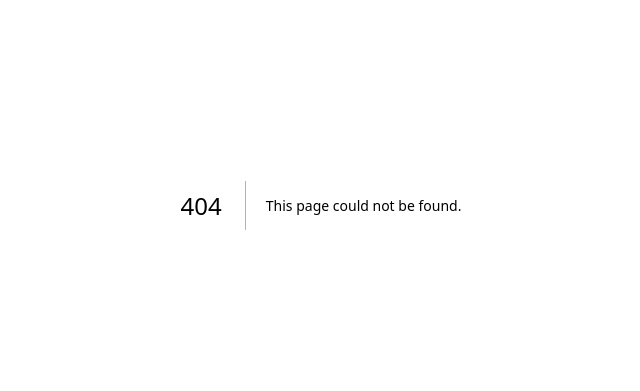
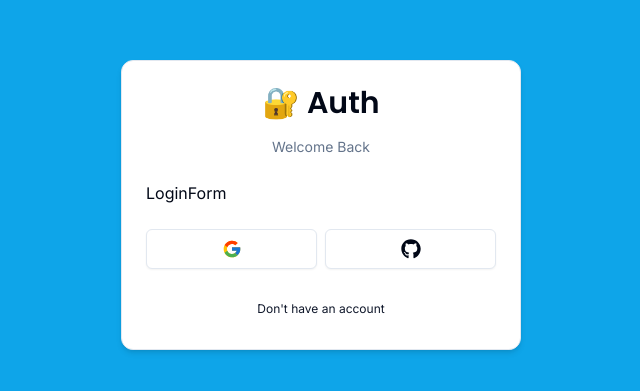
Before and after one commit to Sushannt/Next-Auth-App, a Next.js app: page /auth/login in a window 1280 px wide. Before the commit this address had no page. Shown: the part 195-586 px from the top of the page, without its empty margins (319-959 px from the left). Built offline with nearby package versions, Linux system fonts and the light colour scheme.

Commit message:
login form Card layout done

```diff
--- a/package.json
+++ b/package.json
@@ -6,7 +6,8 @@
     "dev": "next dev",
     "build": "next build",
     "start": "next start",
-    "lint": "next lint"
+    "lint": "next lint",
+    "shadcn-add": "npx shadcn-ui@latest add"
   },
   "dependencies": {
     "@radix-ui/react-slot": "^1.1.0",
@@ -16,6 +17,7 @@
     "next": "14.2.5",
     "react": "^18",
     "react-dom": "^18",
+    "react-icons": "^5.2.1",
     "tailwind-merge": "^2.4.0",
     "tailwindcss-animate": "^1.0.7"
   },
--- /dev/null
+++ b/src/app/auth/layout.tsx
@@ -0,0 +1,13 @@
+interface AuthLayoutProps {
+  children: React.ReactNode;
+}
+
+const AuthLayout: React.FC<AuthLayoutProps> = ({ children }) => {
+  return (
+    <div className="h-full flex items-center justify-center bg-sky-500">
+      {children}
+    </div>
+  );
+};
+
+export default AuthLayout;
--- /dev/null
+++ b/src/app/auth/login/page.tsx
@@ -0,0 +1,7 @@
+import LoginForm from "@/components/auth/login-form";
+
+const LoginPage = () => {
+  return <LoginForm />;
+};
+
+export default LoginPage;
--- /dev/null
+++ b/src/components/auth/back-button.tsx
@@ -0,0 +1,19 @@
+"use client";
+
+import Link from "next/link";
+import { Button } from "@/components/ui/button";
+
+interface BackButtonProps {
+  href: string;
+  label: string;
+}
+
+const BackButton: React.FC<BackButtonProps> = ({ href, label }) => {
+  return (
+    <Button variant="link" size="sm" asChild className="font-normal w-full">
+      <Link href={href}>{label}</Link>
+    </Button>
+  );
+};
+
+export default BackButton;
--- /dev/null
+++ b/src/components/auth/card-wrapper.tsx
@@ -0,0 +1,45 @@
+"use client";
+
+import {
+  Card,
+  CardContent,
+  CardHeader,
+  CardFooter,
+} from "@/components/ui/card";
+import Header from "@/components/auth/header";
+import Social from "@/components/auth/social";
+import BackButton from "@/components/auth/back-button";
+
+interface CardWrapperProps {
+  children: React.ReactNode;
+  headerLabel: string;
+  backButtonLabel: string;
+  backButtonHref: string;
+  showSocial?: boolean;
+}
+
+export const CardWrapper: React.FC<CardWrapperProps> = ({
+  children,
+  headerLabel,
+  backButtonHref,
+  backButtonLabel,
+  showSocial,
+}) => {
+  return (
+    <Card className="w-[400px] shadow-md">
+      <CardHeader>
+        <Header label={headerLabel} />
+      </CardHeader>
+      <CardContent>{children}</CardContent>
+      {showSocial && (
+        <CardFooter>
+          <Social />
+        </CardFooter>
+      )}
+
+      <CardFooter>
+        <BackButton label={backButtonLabel} href={backButtonHref} />
+      </CardFooter>
+    </Card>
+  );
+};
--- /dev/null
+++ b/src/components/auth/header.tsx
@@ -0,0 +1,21 @@
+import { Poppins } from "next/font/google";
+import { cn } from "@/lib/utils";
+
+const font = Poppins({
+  subsets: ["latin"],
+  weight: ["600"],
+});
+
+interface HeaderProps {
+  label: string;
+}
+
+const Header: React.FC<HeaderProps> = ({ label }) => {
+  return (
+    <div className="w-full flex flex-col gap-y-4 items-center justify-center">
+      <h1 className={cn("text-3xl font-semibold", font.className)}>🔐 Auth</h1>
+      <p className="text-muted-foreground text-sm">{label}</p>
+    </div>
+  );
+};
+export default Header;
--- /dev/null
+++ b/src/components/auth/login-form.tsx
@@ -0,0 +1,16 @@
+import { CardWrapper } from "./card-wrapper";
+
+const LoginForm = () => {
+  return (
+    <CardWrapper
+      headerLabel="Welcome Back"
+      backButtonLabel="Don't have an account"
+      backButtonHref="/auth/register"
+      showSocial
+    >
+      LoginForm
+    </CardWrapper>
+  );
+};
+
+export default LoginForm;
--- /dev/null
+++ b/src/components/auth/social.tsx
@@ -0,0 +1,21 @@
+"use client";
+
+import { FcGoogle } from "react-icons/fc";
+import { FaGithub } from "react-icons/fa";
+
+import { Button } from "../ui/button";
+
+const Social = () => {
+  return (
+    <div className="flex items-center w-full gap-x-2">
+      <Button size="lg" className="w-full" variant="outline">
+        <FcGoogle className="h-5 w-5" />
+      </Button>
+      <Button size="lg" className="w-full" variant="outline">
+        <FaGithub className="h-5 w-5" />
+      </Button>
+    </div>
+  );
+};
+
+export default Social;
--- /dev/null
+++ b/src/components/ui/card.tsx
@@ -0,0 +1,76 @@
+import * as React from "react"
+
+import { cn } from "@/lib/utils"
+
+const Card = React.forwardRef<
+  HTMLDivElement,
+  React.HTMLAttributes<HTMLDivElement>
+>(({ className, ...props }, ref) => (
+  <div
+    ref={ref}
+    className={cn(
+      "rounded-xl border bg-card text-card-foreground shadow",
+      className
+    )}
+    {...props}
+  />
+))
+Card.displayName = "Card"
+
+const CardHeader = React.forwardRef<
+  HTMLDivElement,
+  React.HTMLAttributes<HTMLDivElement>
+>(({ className, ...props }, ref) => (
+  <div
+    ref={ref}
+    className={cn("flex flex-col space-y-1.5 p-6", className)}
+    {...props}
+  />
+))
+CardHeader.displayName = "CardHeader"
+
+const CardTitle = React.forwardRef<
+  HTMLParagraphElement,
+  React.HTMLAttributes<HTMLHeadingElement>
+>(({ className, ...props }, ref) => (
+  <h3
+    ref={ref}
+    className={cn("font-semibold leading-none tracking-tight", className)}
+    {...props}
+  />
+))
+CardTitle.displayName = "CardTitle"
+
+const CardDescription = React.forwardRef<
+  HTMLParagraphElement,
+  React.HTMLAttributes<HTMLParagraphElement>
+>(({ className, ...props }, ref) => (
+  <p
+    ref={ref}
+    className={cn("text-sm text-muted-foreground", className)}
+    {...props}
+  />
+))
+CardDescription.displayName = "CardDescription"
+
+const CardContent = React.forwardRef<
+  HTMLDivElement,
+  React.HTMLAttributes<HTMLDivElement>
+>(({ className, ...props }, ref) => (
+  <div ref={ref} className={cn("p-6 pt-0", className)} {...props} />
+))
+CardContent.displayName = "CardContent"
+
+const CardFooter = React.forwardRef<
+  HTMLDivElement,
+  React.HTMLAttributes<HTMLDivElement>
+>(({ className, ...props }, ref) => (
+  <div
+    ref={ref}
+    className={cn("flex items-center p-6 pt-0", className)}
+    {...props}
+  />
+))
+CardFooter.displayName = "CardFooter"
+
+export { Card, CardHeader, CardFooter, CardTitle, CardDescription, CardContent }
```
Also changed, not shown: 1 other file (tests, documents, lock files or other folders).
